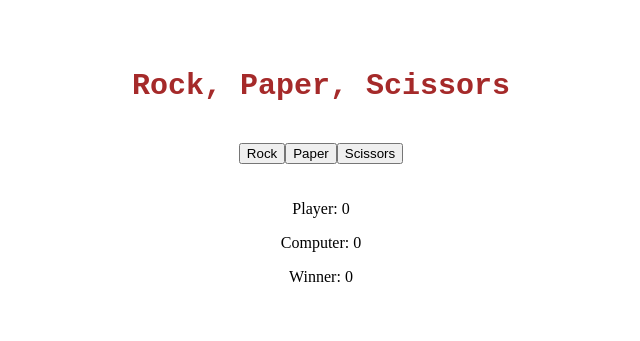
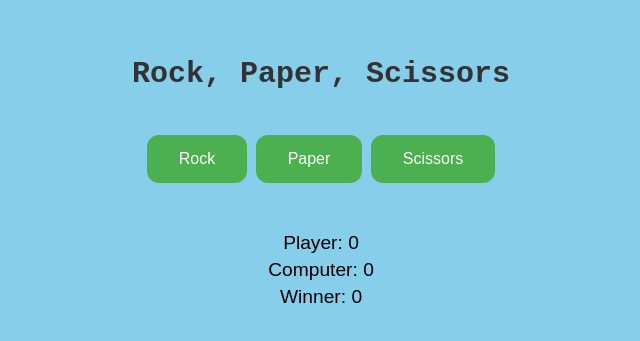
Before and after one commit to nicklm0/THE_Odin_project, a plain HTML site: page Projects/rock_paper_scissors/main.html in a window 1280 px wide. Shown: the part 225-566 px from the top of the page, without its empty margins (319-959 px from the left). Drawn offline with Linux system fonts and the light colour scheme.

Commit message:
feat: Enhance Rock, Paper, Scissors game UI - Added light blue background color for a more appealing look - Styled header with custom font and color - Improved button styles with padding, border-radius, and hover effects - Enhanced results section with better text alignment and font size

```diff
--- a/Projects/rock_paper_scissors/main.html
+++ b/Projects/rock_paper_scissors/main.html
@@ -18,28 +18,50 @@
         <p>Winner: <span id="winner">0</span></p>
     </div>
     <style>
-        .header{
-            color: brown;
+       body {
+            font-family: Arial, sans-serif;
+            display: flex;
+            flex-direction: column;
+            align-items: center;
+            justify-content: center;
+            height: 100vh;
+            background-color: #87CEEB; /* Light blue background */
+            margin: 0;
+        }
+        .header {
+            color: #333;
             text-align: center;
             font-family: 'Courier New', Courier, monospace;
             font-size: 30px;
+            margin-bottom: 20px;
         }
-        body{
-            display: flex;
-            justify-content: center;
-            align-items: center;
-            flex-direction: column;
-            height: 100vh;
-            margin: 0;
+        .choices {
+            margin: 20px;
         }
-        .choices{
-            display: flex;
-            justify-content: space-around;
-            margin-top: 20px;
+        .choices button {
+            background-color: #4CAF50;
+            color: white;
+            border: none;
+            padding: 15px 32px;
+            text-align: center;
+            text-decoration: none;
+            display: inline-block;
+            font-size: 16px;
+            margin: 4px 2px;
+            cursor: pointer;
+            border-radius: 12px;
+            transition: background-color 0.3s;
         }
-        .results{
+        .choices button:hover {
+            background-color: #45a049;
+        }
+        .results {
             margin-top: 20px;
             text-align: center;
+            font-size: 1.2em;
+        }
+        .results p {
+            margin: 5px 0;
         }
     </style>
     <script>
```
Also changed, not shown: Projects/rock_paper_scissors/README.md.
